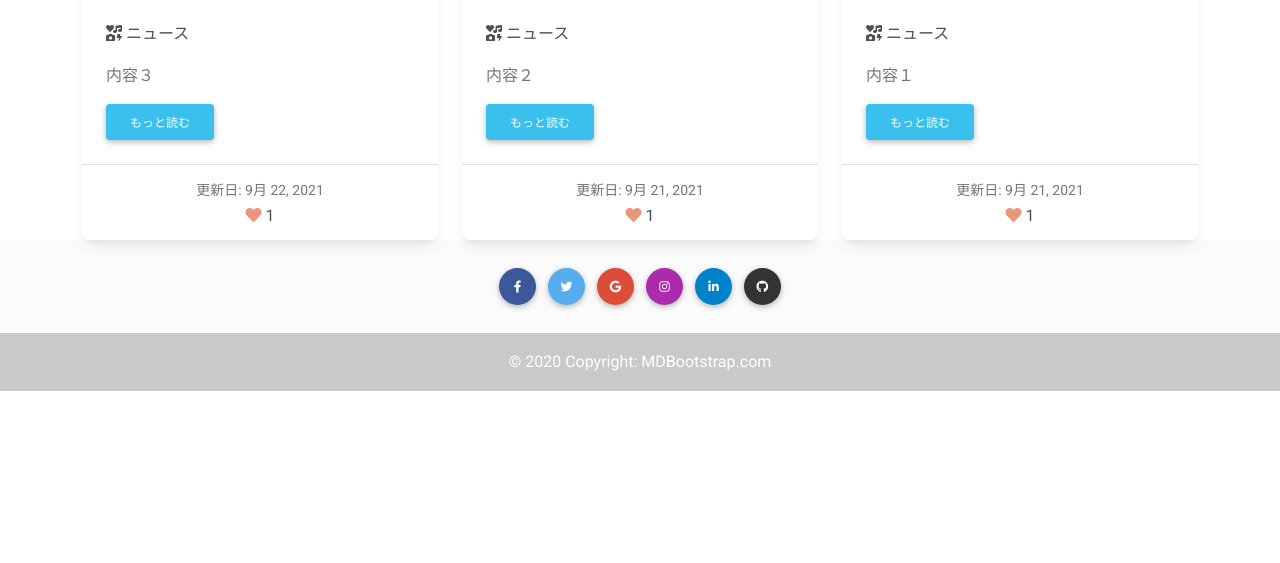
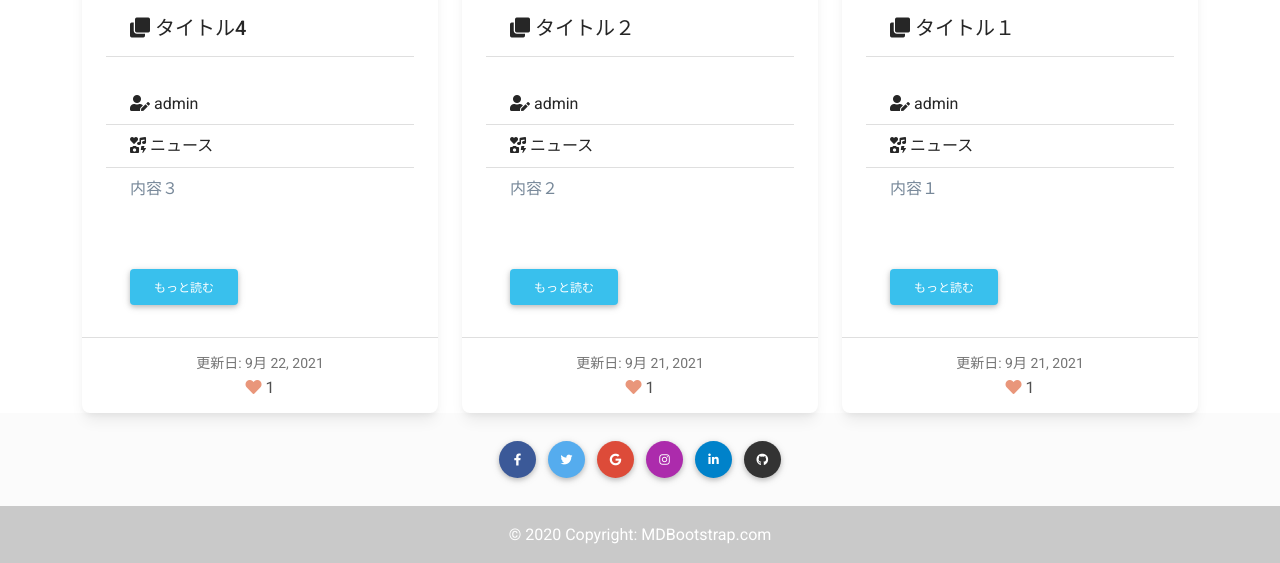
Before and after one commit to satoko123/django-first-app, a Django app: page / in a window 1280 px wide. Shown: the part 1535-2098 px from the top of the page. Before the commit the page ends 1926 px from the top, so only its background shows below. Run offline with Django 3.2, Linux system fonts and the light colour scheme; data comes from the database, SQL or seed files in the repository; some libraries are stand-ins or nearby versions.

Commit message:
Update index.html

```diff
--- a/myapp/templates/myapp/index.html
+++ b/myapp/templates/myapp/index.html
@@ -31,14 +31,15 @@
       <img src="https://mdbootstrap.com/img/new/standard/city/044.jpg" alt="..." class="card-img-top"/></div>
       {% endif %}
       <a href="{% url 'myapp:post_detail' item.id %}"></a>
-
         <div class="card-body">
-        <h5 class="card-title"><i class="fas fa-clone"></i> {{ item.title }} </h5>
+          <ul class="list-group list-group-flush">
+            <li class="list-group-item"><h5 class="card-title"><i class="fas fa-clone"></i> {{ item.title }} </h5></li>
             <br>
-        <p><i class="fas fa-user-edit"></i> {{ item.author }}</p>
-        <p><i class="fas fa-icons"></i> {{ item.category }}</p>
-        <p class="card-text text-muted" style="color:lightslategrey">{{ item.content | safe | truncatechars_html:30 }}</p>
-        <a href="{% url 'myapp:post_detail' item.id %}" type="button" class="btn btn-info">もっと読む</a>
+            <li class="list-group-item"><i class="fas fa-user-edit"></i> {{ item.author }}</li>
+            <li class="list-group-item"><i class="fas fa-icons"></i> {{ item.category }}</li>
+            <li class="list-group-item"><p class="card-text" style="color:lightslategrey">{{ item.content | safe | truncatechars_html:30 }}</p>
+            <br><br><a href="{% url 'myapp:post_detail' item.id %}" type="button" class="btn btn-info">もっと読む</a></li>
+          </ul>
         </div>
         <div class="card-footer text-center">
           <small class="text-muted">更新日: {{ item.created_at.date }}</small>
```
Lines whose indentation alone changed are shown as unchanged.
